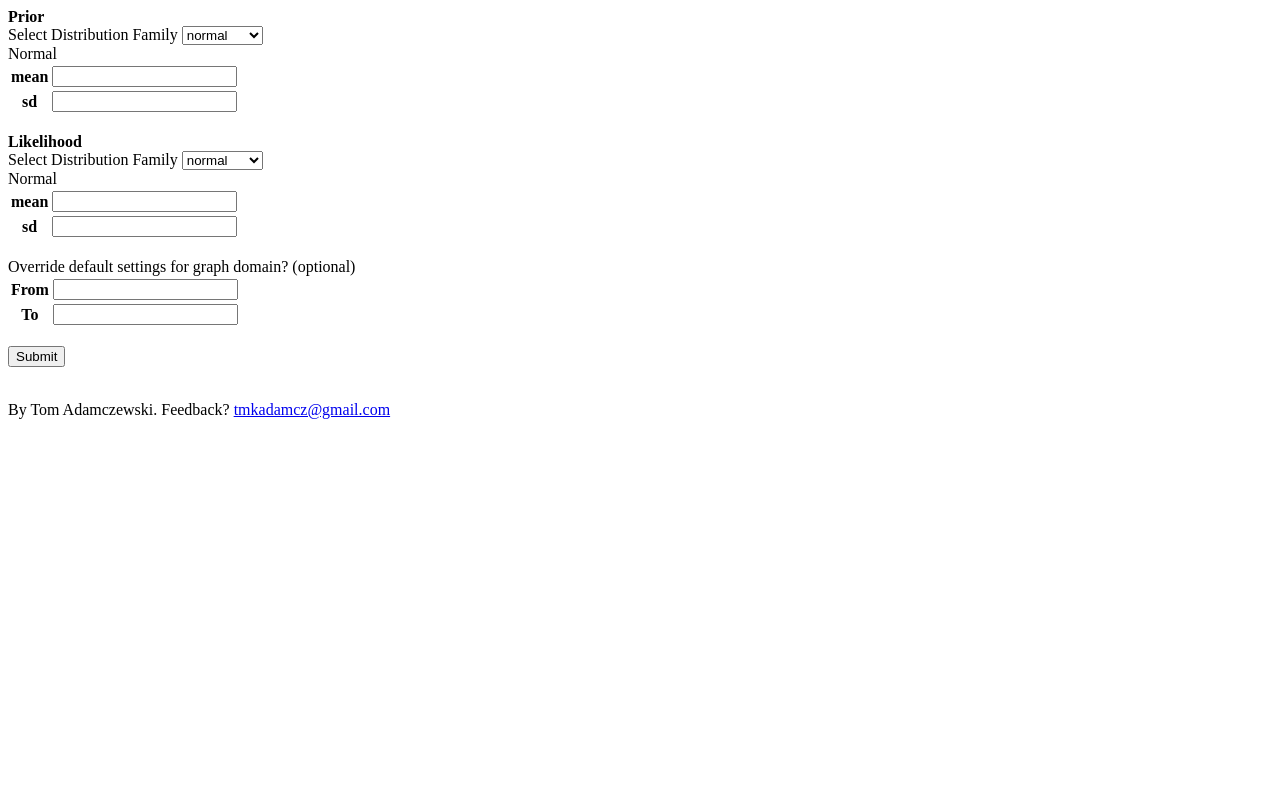
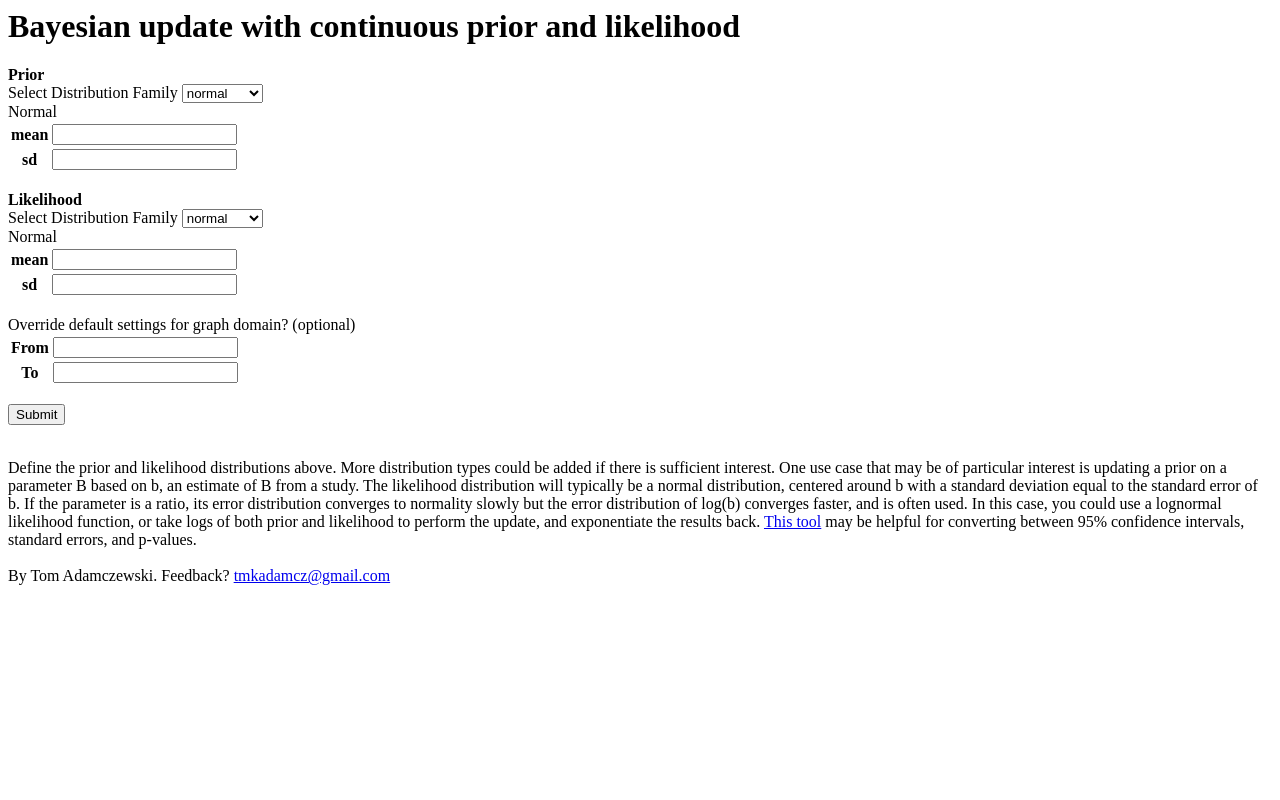
Before and after one commit to tadamcz/bayes-continuous, a Flask app: page / in a window 1280 px wide. Run offline with Flask 2, Linux system fonts and the light colour scheme; parts of the project's set-up code (start-up, migrations or seed data) failed here and were passed over.

Commit message:
Add title and explanatory text

```diff
--- a/templates/hw.html
+++ b/templates/hw.html
@@ -1,3 +1,5 @@
+<h1>Bayesian update with continuous prior and likelihood</h1>
+
 <form method="POST">
 <div><b> Prior </b></div>
 {{ form.prior.select_distribution_family.label }} {{ form.prior.select_distribution_family(onchange="display_fields_prior()") }}
@@ -47,7 +49,16 @@
 
 {% endif %}
 
-<br> By Tom Adamczewski. Feedback? <a href="mailto:tmkadamcz@gmail.com">tmkadamcz@gmail.com</a>
+<br>
+Define the prior and likelihood distributions above. More distribution types could be added if there is sufficient
+interest. One use case that may be of particular interest is updating a prior on a parameter B based on b, an estimate of B from a study. The
+likelihood distribution will typically be a normal distribution, centered around b with a standard deviation equal to the standard error of b.
+If the parameter is a ratio, its error distribution converges to normality slowly but the error distribution of log(b) converges faster,
+and is often used. In this case, you could use a lognormal likelihood function, or take logs of both prior and likelihood to perform the update,
+and exponentiate the results back. <a href="https://repl.it/@tmkadamcz/conversions-for-hypothesis-tests#main.py">This tool</a> may be
+helpful for converting between 95% confidence intervals, standard errors, and p-values.
+
+<br><br> By Tom Adamczewski. Feedback? <a href="mailto:tmkadamcz@gmail.com">tmkadamcz@gmail.com</a>
 <script>
 
 
```
